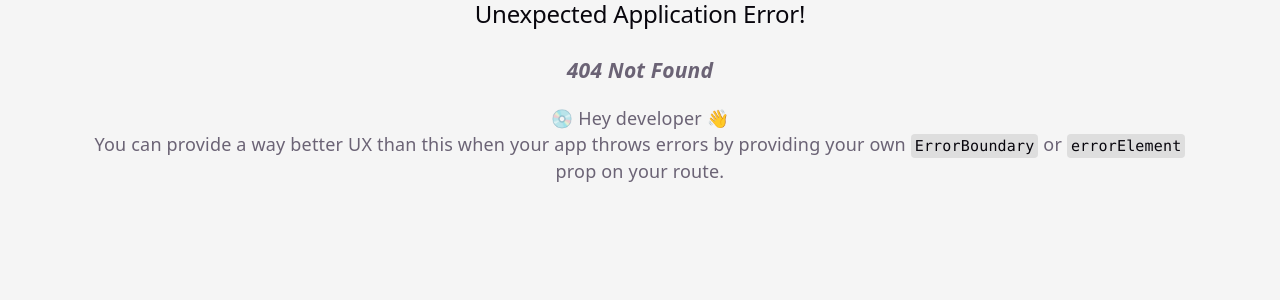
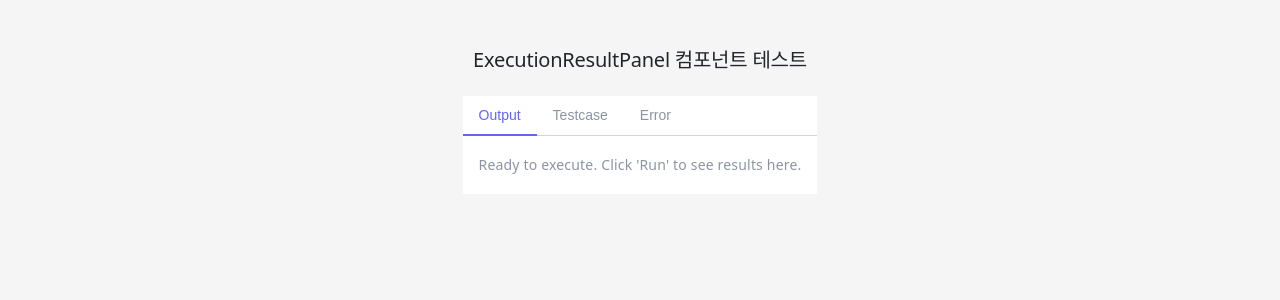
Before and after one commit to goorm-syncode/web-ide-frontend, a React (Vite) app: page /dev/execution-result in a window 1280 px wide. Before the commit this address had no page. Shown: the top 300 px of the page. Built offline with nearby package versions, Linux system fonts and the light colour scheme.

Commit message:
feat: add ExecutionResultPanel component
- Output/Testcase/Error tab switching
- Idle message: Ready to execute
- DevExecutionResultPage for dev sandbox
- Route: /dev/execution-result

```diff
--- /dev/null
+++ b/src/components/features/ExecutionResultPanel.jsx
@@ -0,0 +1,39 @@
+import { useState } from 'react';
+import '../../styles/features/ExecutionResultPanel.css';
+
+const TABS = [
+  { key: 'output', label: 'Output' },
+  { key: 'testcase', label: 'Testcase' },
+  { key: 'error', label: 'Error' },
+];
+
+function ExecutionResultPanel({ status = 'idle' }) {
+  const [activeTab, setActiveTab] = useState('output');
+
+  return (
+    <div className="execution-result-panel">
+      <div className="panel-tabs">
+        {TABS.map((tab) => (
+          <button
+            key={tab.key}
+            id={`panel-tab-${tab.key}`}
+            className={`panel-tab${activeTab === tab.key ? ' active' : ''}`}
+            onClick={() => setActiveTab(tab.key)}
+          >
+            {tab.label}
+          </button>
+        ))}
+      </div>
+
+      <div className="panel-content">
+        {status === 'idle' && (
+          <p className="panel-idle-message">
+            Ready to execute. Click &apos;Run&apos; to see results here.
+          </p>
+        )}
+      </div>
+    </div>
+  );
+}
+
+export default ExecutionResultPanel;
--- /dev/null
+++ b/src/pages/dev/DevExecutionResultPage.jsx
@@ -0,0 +1,14 @@
+import ExecutionResultPanel from '../../components/features/ExecutionResultPanel';
+
+function DevExecutionResultPage() {
+  return (
+    <div style={{ padding: '48px', maxWidth: '800px', margin: '0 auto' }}>
+      <h2 style={{ marginBottom: '24px', fontSize: '20px', color: '#22262B' }}>
+        ExecutionResultPanel 컴포넌트 테스트
+      </h2>
+      <ExecutionResultPanel status="idle" />
+    </div>
+  );
+}
+
+export default DevExecutionResultPage;
--- a/src/router/index.jsx
+++ b/src/router/index.jsx
@@ -6,6 +6,7 @@ import DevGnbPage from '../pages/dev/DevGnbPage';
 import DevFooterPage from '../pages/dev/DevFooterPage';
 import DevProblemCardPage from '../pages/dev/DevProblemCardPage';
 import DevProblemListPage from '../pages/dev/DevProblemListPage';
+import DevExecutionResultPage from '../pages/dev/DevExecutionResultPage';
 
 const router = createBrowserRouter([
   {
@@ -35,6 +36,10 @@ const router = createBrowserRouter([
   {
     path: '/dev/problem-list',
     element: <DevProblemListPage />,
+  },
+  {
+    path: '/dev/execution-result',
+    element: <DevExecutionResultPage />,
   }
 ]);
 
--- /dev/null
+++ b/src/styles/features/ExecutionResultPanel.css
@@ -0,0 +1,49 @@
+.execution-result-panel {
+  display: flex;
+  flex-direction: column;
+  background-color: #ffffff;
+  width: 100%;
+}
+
+/* 탭 영역 */
+.panel-tabs {
+  display: flex;
+  align-items: flex-end;
+  gap: 0;
+  border-bottom: 1px solid #d1d5db;
+}
+
+.panel-tab {
+  padding: 12px 16px;
+  font-size: 14px;
+  font-weight: 500;
+  color: #8b95a1;
+  background: none;
+  border: none;
+  border-bottom: 2px solid transparent;
+  cursor: pointer;
+  line-height: 1;
+  margin-bottom: -1px;
+  transition: color 0.15s;
+}
+
+.panel-tab:hover {
+  color: #4b5563;
+}
+
+.panel-tab.active {
+  color: #6366f1;
+  border-bottom-color: #6366f1;
+}
+
+/* 콘텐츠 영역 */
+.panel-content {
+  padding: 16px;
+  flex: 1;
+}
+
+/* idle 상태 안내 문구 */
+.panel-idle-message {
+  font-size: 14px;
+  color: #8b95a1;
+}
```
